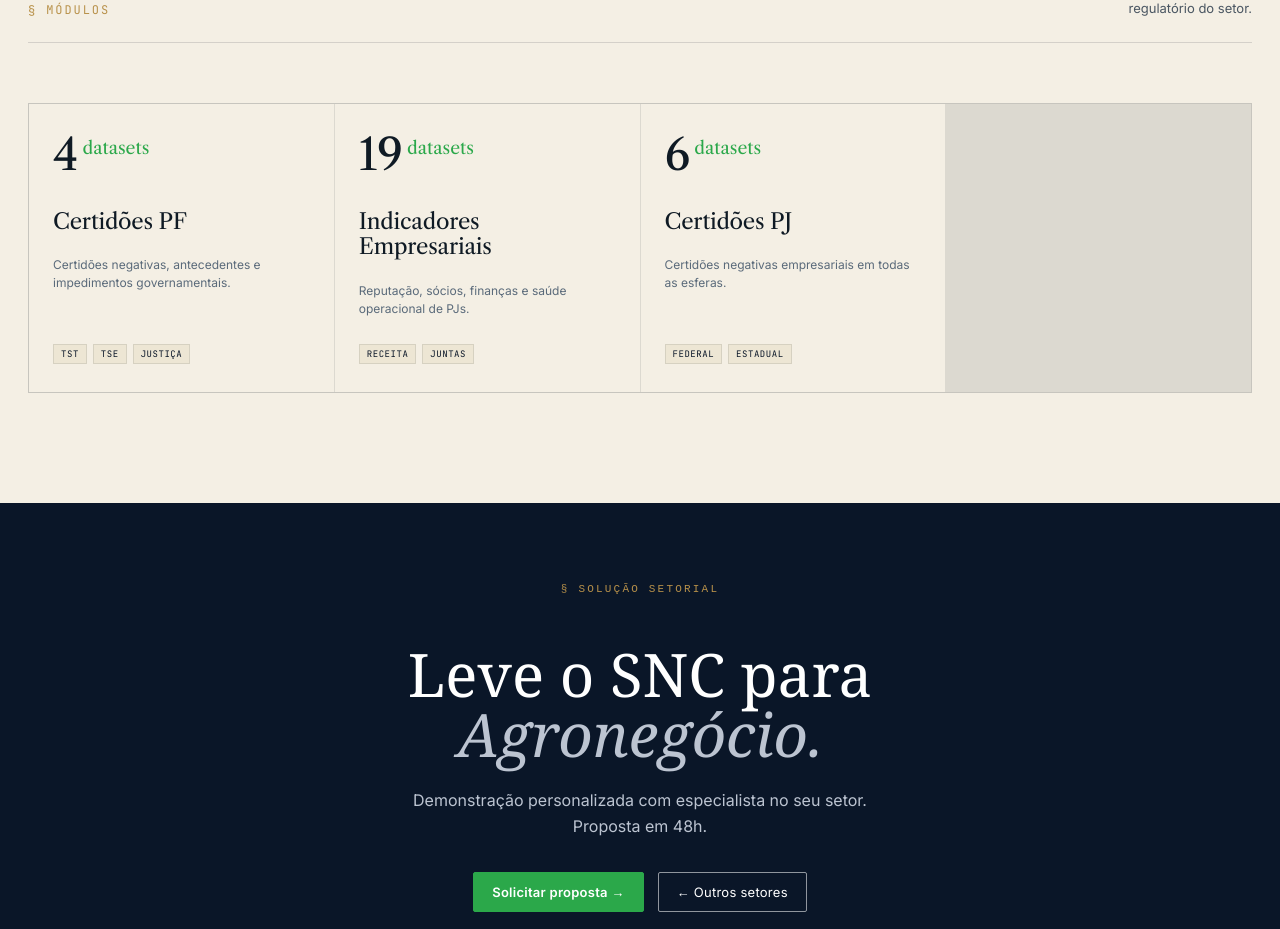
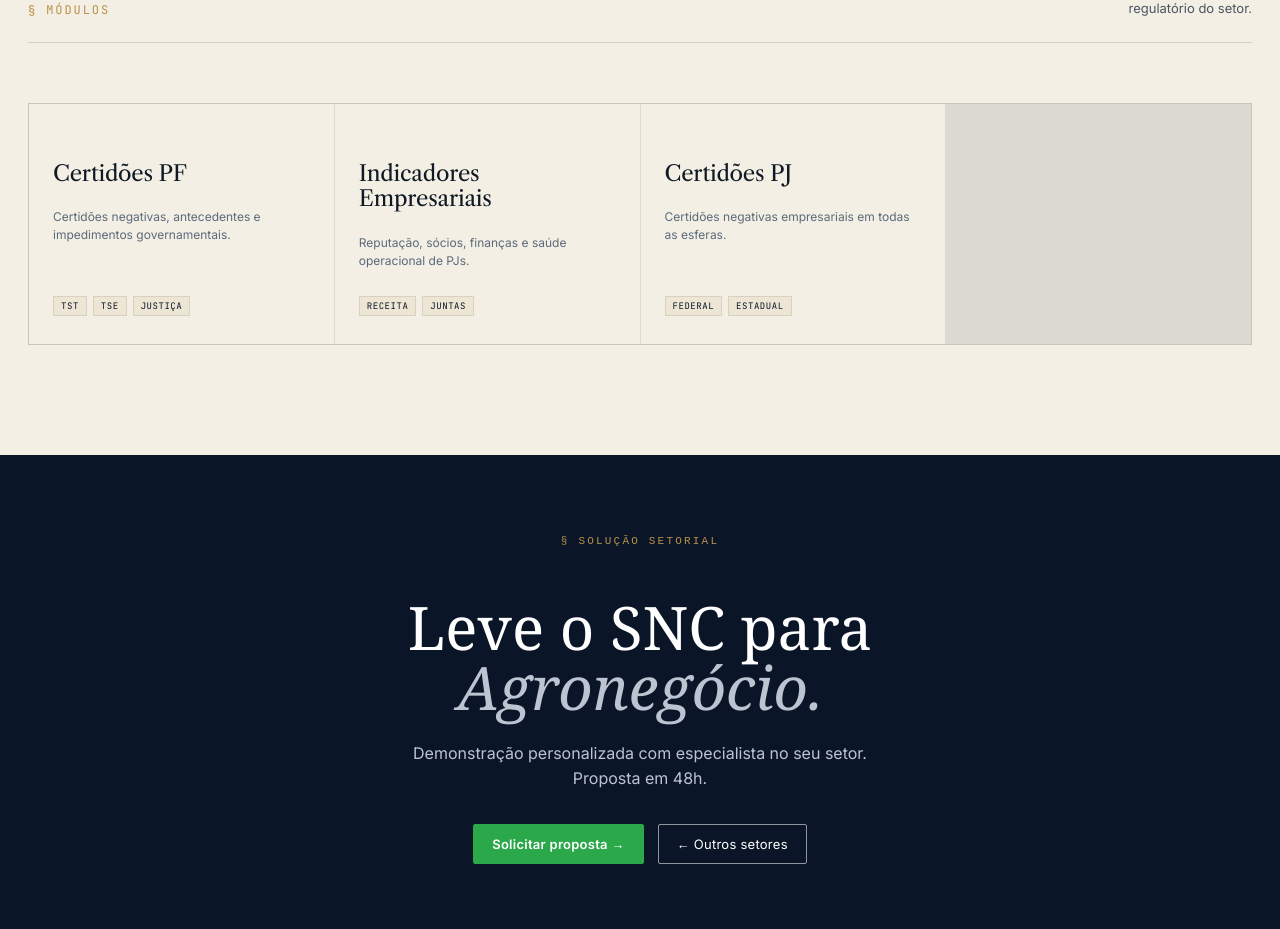
Before and after one commit to ctoutbank/snc-site, a Next.js app: page /setores/agronegocio in a window 1280 px wide. Shown: the part 1156-2085 px from the top of the page. Built offline with nearby package versions, Linux system fonts and the light colour scheme.

Commit message:
feat: remove todos os valores numéricos de datasets e preços do site (7 arquivos)

```diff
--- a/src/app/plataforma/modules-page-client.tsx
+++ b/src/app/plataforma/modules-page-client.tsx
@@ -39,7 +39,7 @@
             style={{ textDecoration: 'none' }}
           >
             <div className="tag">M.{String(i + 1).padStart(2, '0')}</div>
-            <div className="cnt">{m.datasets}<sup>datasets</sup></div>
+
             <div className="ds">{areaLabel(m.area)}</div>
             <h4>{m.name}</h4>
             <p>{m.description}</p>
--- a/src/app/setores/[setor]/page.tsx
+++ b/src/app/setores/[setor]/page.tsx
@@ -101,7 +101,7 @@
                 className="snc-mod-card"
                 style={{ textDecoration: 'none' }}
               >
-                <div className="cnt">{m.datasets}<sup>datasets</sup></div>
+
                 <h4>{m.name}</h4>
                 <p>{m.description}</p>
                 <div className="bot">
```
